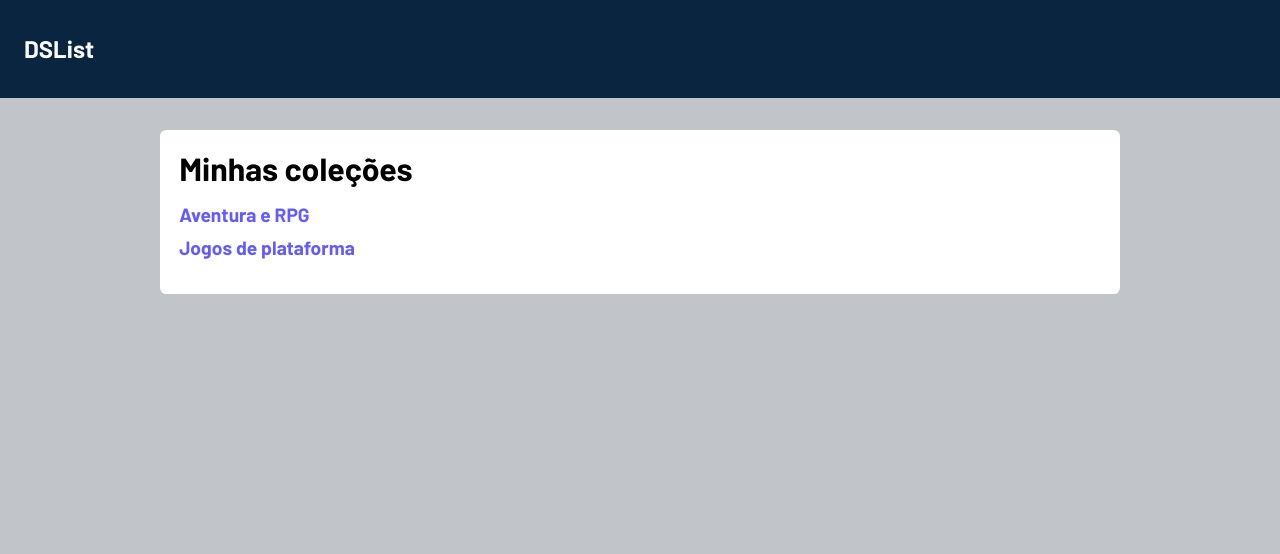
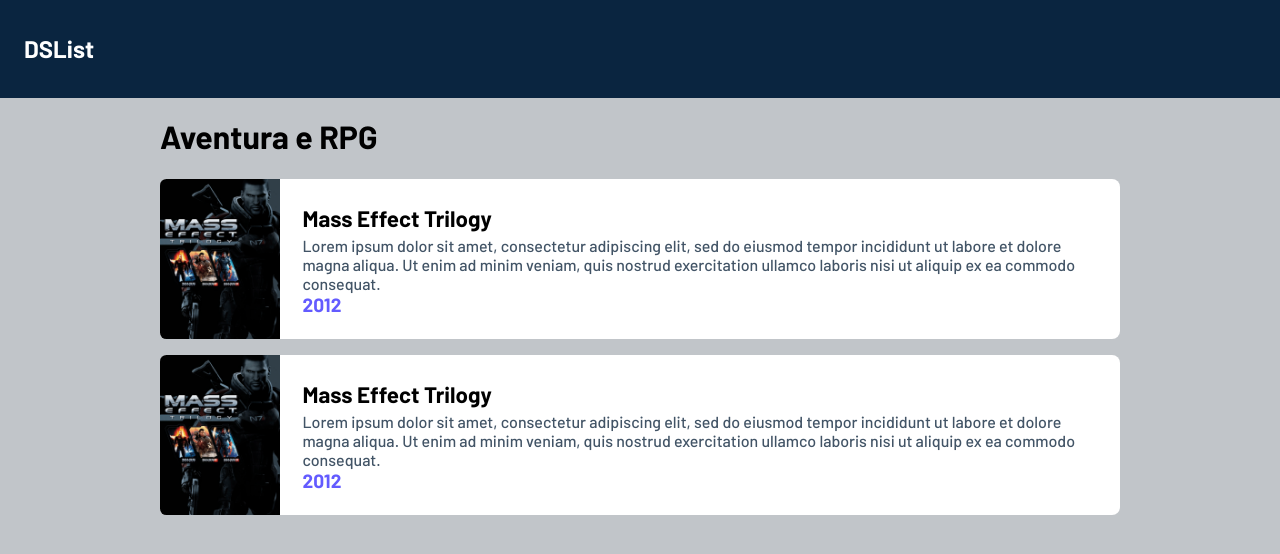
Before and after one commit to limaarthur/dslist-frontend, a React (Vite) app: page / in a window 1280 px wide. Shown: the top 554 px of the page. Built offline with nearby package versions, Linux system fonts and the light colour scheme.

Commit message:
feat: created CardGame and GameListPage component

```diff
--- a/src/app.tsx
+++ b/src/app.tsx
@@ -1,5 +1,7 @@
 import { Header } from "./components/Header";
-import { ListTypeGame } from "./components/ListTypeGame";
+//import { ListTypeGame } from "./components/ListTypeGame";
+import { GameListPage } from "./components/GameListPage";
+//import { Game } from "./components/Game";
 import { GlobalStyle } from "./styles/global";
 
 export function App() {
@@ -7,7 +9,9 @@
     <>
       <GlobalStyle />
       <Header />
-      <ListTypeGame />
-    </>
+      {/*<ListTypeGame />*/}
+      <GameListPage />
+      {/*<Game />*/}
+  </>
   )
 }
--- /dev/null
+++ b/src/components/CardGame/index.tsx
@@ -0,0 +1,18 @@
+import { CardGameContainer } from "./styles";
+import img from "../../assets/game.png"
+
+export function CardGame() {
+  return (
+    <CardGameContainer>
+      <img src={img} alt="Capa do jogo Mass Effect" />
+      <div className="game-info">
+        <h1>Mass Effect Trilogy</h1>
+        <p>
+          Lorem ipsum dolor sit amet, consectetur adipiscing elit, sed do eiusmod tempor incididunt ut labore et dolore magna aliqua.
+          Ut enim ad minim veniam, quis nostrud exercitation ullamco laboris nisi ut aliquip ex ea commodo consequat.
+        </p>
+        <strong>2012</strong>
+      </div>
+    </CardGameContainer>
+  )
+}
--- /dev/null
+++ b/src/components/CardGame/styles.ts
@@ -0,0 +1,45 @@
+import styled from "styled-components";
+
+export const CardGameContainer = styled.li`
+  display: flex;
+  align-items: center;
+  justify-content: center;
+
+  height: 10rem;
+  border-radius: 0.5rem;
+
+  background-color: var(--color-white);
+
+  img {
+    max-height: 100%;
+    width: 8rem;
+    border-radius: 0.4rem 0 0 0.4rem;
+  }
+
+  div.game-info {
+    display: flex;
+    justify-content: space-evenly;
+    align-items: flex-start;
+    flex-direction: column;
+
+    padding: 1.4rem;
+    width: 100%;
+    height: 100%;
+
+    h1 {
+      font-size: 1.4rem;
+      line-height: 150%;
+    }
+
+    p {
+      font-weight: 500;
+      color: var(--color-gray-dark);
+      line-height: normal;
+    }
+
+    strong {
+      font-size: 1.2rem;
+      color: var(--color-blue-medium);
+    }
+  }
+`;
--- /dev/null
+++ b/src/components/GameListPage/index.tsx
@@ -0,0 +1,14 @@
+import { CardGame } from "../CardGame";
+import { CartList, GameListPageContainer } from "./styles";
+
+export function GameListPage() {
+  return (
+    <GameListPageContainer>
+      <h1>Aventura e RPG</h1>
+      <CartList>
+        <CardGame />
+        <CardGame />
+      </CartList>
+    </GameListPageContainer>
+  )
+}
--- /dev/null
+++ b/src/components/GameListPage/styles.ts
@@ -0,0 +1,19 @@
+import styled from "styled-components";
+
+export const GameListPageContainer = styled.div`
+  display: flex;
+  justify-content: center;
+  flex-direction: column;
+
+  padding: 1.2rem 10rem;
+`;
+
+export const CartList = styled.ul`
+  display: flex;
+  justify-content: center;
+  flex-direction: column;
+
+  border-radius: 0.5rem;
+  margin-top: 1.5rem;
+  gap: 1em;
+`;
```
Also changed, not shown: src/assets/game.png (added).
